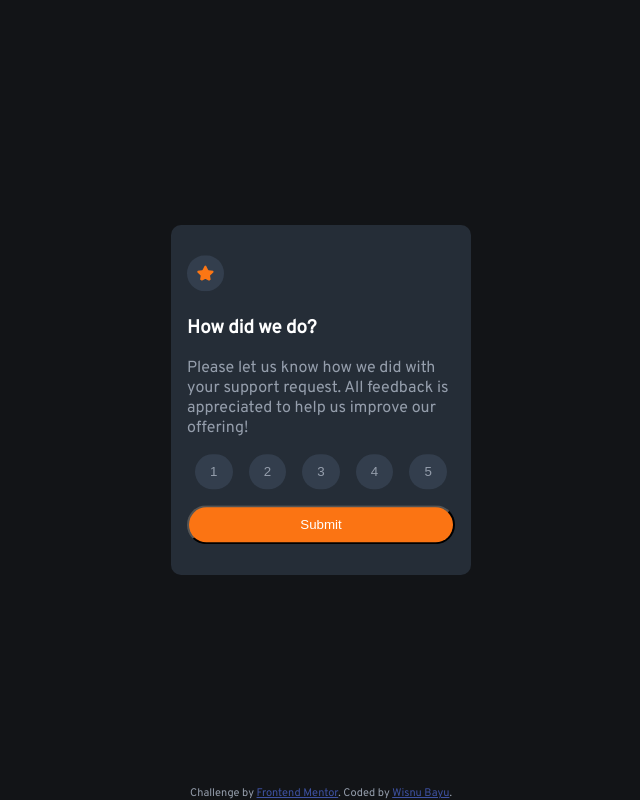
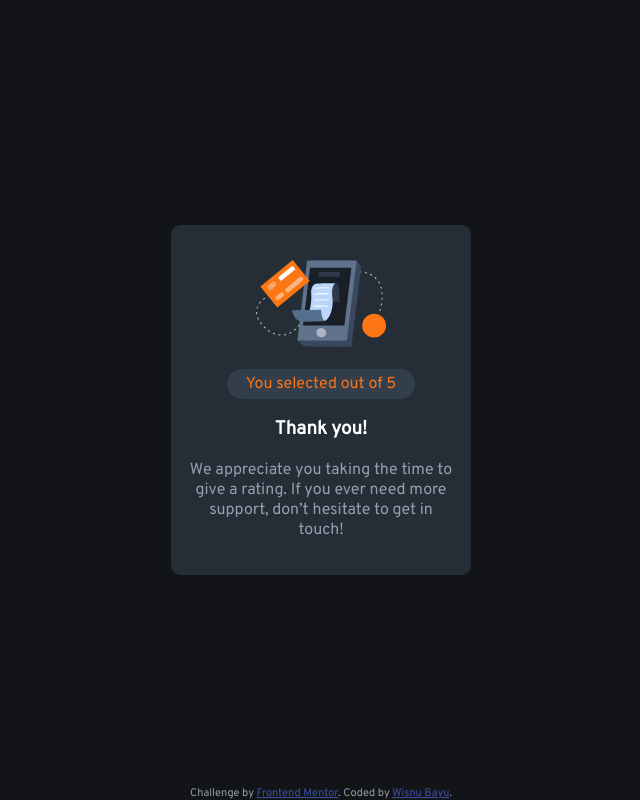
Before and after one commit to wishba/interactive-rating-component-main, a plain HTML site: page index.html in a window 1280 px wide. Both pictures are taken after a click on the button "Submit". Shown: the whole page, without its empty margins (319-959 px from the left). Drawn offline with Linux system fonts and the light colour scheme.

Commit message:
submit display block

```diff
--- a/index.html
+++ b/index.html
@@ -27,7 +27,7 @@
           <button>4</button>
           <button>5</button>
         </div>
-        <button class="button__submit">
+        <button onclick="submit()" class="button__submit">
           Submit
         </button>
       </div>
@@ -35,7 +35,7 @@
 
     <br>
 
-    <section class="section__thank">
+    <section id="submit" class="section__thank">
       <div class="section__container">
         <img class="section__illust" src="images/illustration-thank-you.svg" alt="thank you illustration">
         <p class="section__selected">
@@ -57,6 +57,12 @@
     Challenge by <a href="https://www.frontendmentor.io?ref=challenge" target="_blank">Frontend Mentor</a>.
     Coded by <a href="https://github.com/wishba" target="_blank">Wisnu Bayu</a>.
   </div>
+
+  <script>
+    function submit() {
+      document.getElementById("submit").style.display = "block";
+    }
+  </script>
 </body>
 
 </html>
```
